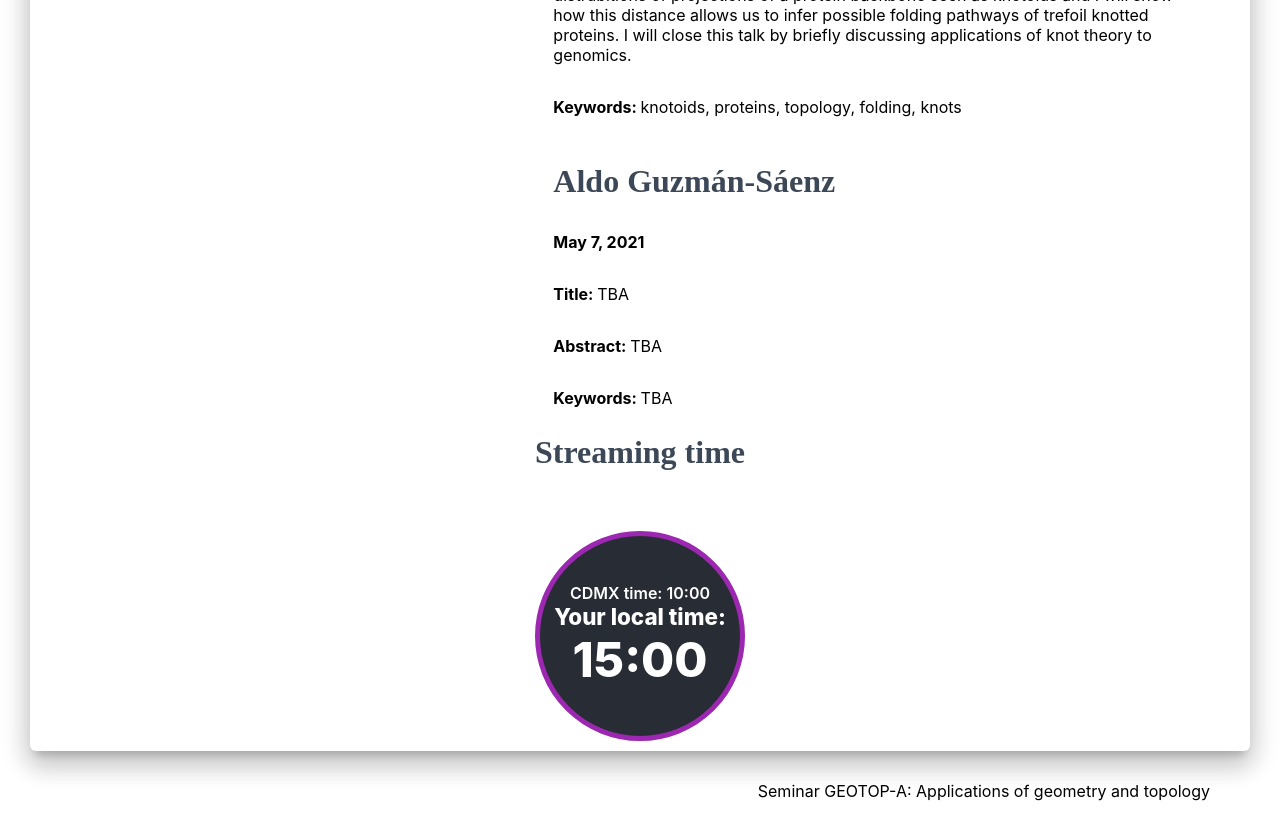
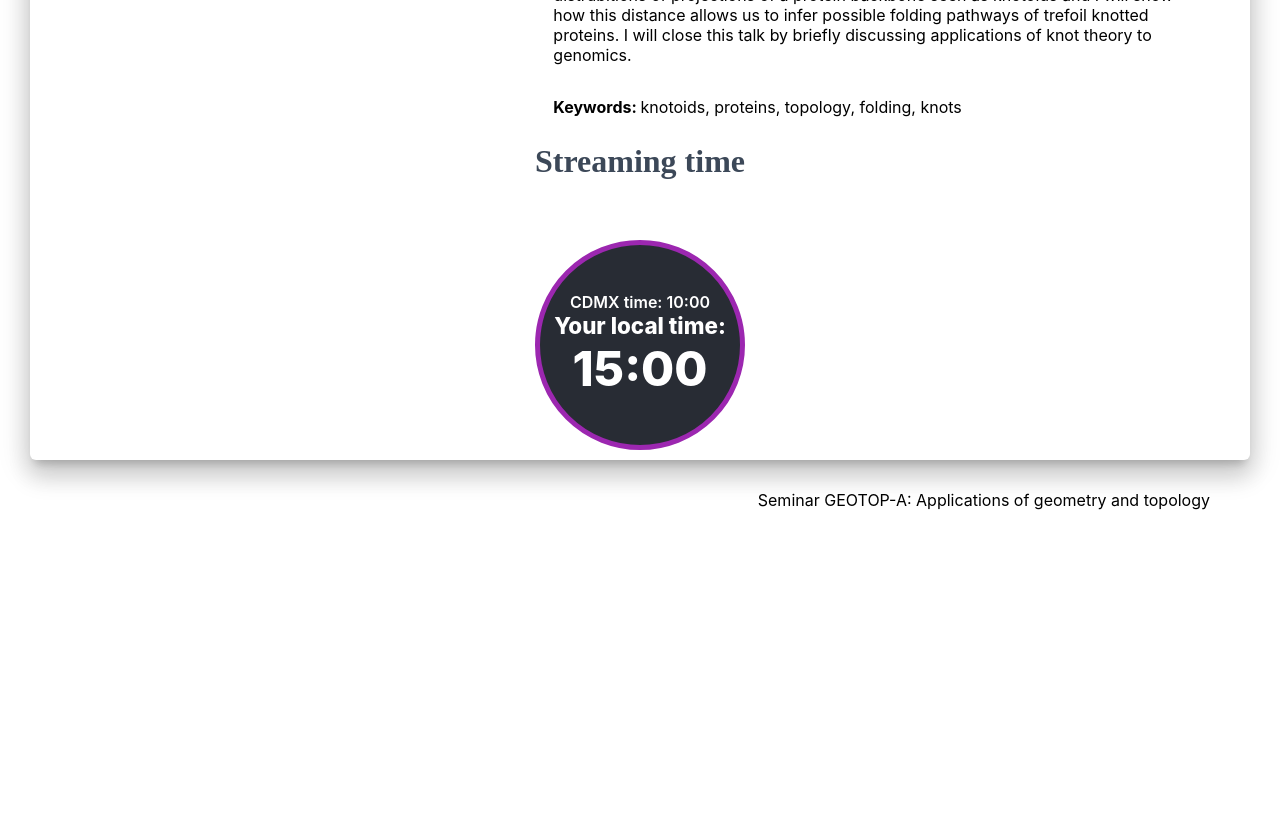
Before and after one commit to miguelruor/geotop-a-2.0, a React (Create React App) app: page /NextTalks in a window 1280 px wide. Shown: the part 960-1791 px from the top of the page. After the commit the page ends 1500 px from the top, so only its background shows below. Built offline with nearby package versions, Linux system fonts and the light colour scheme.

Commit message:
quit next talk without information

```diff
--- a/src/views/ListKeywordsPage/Sections/ListKeywordsSection.js
+++ b/src/views/ListKeywordsPage/Sections/ListKeywordsSection.js
@@ -172,7 +172,7 @@ export default function     ListSpeakersSection(){
         const listItems = orderedKeywords.map(keyword =>{
             return(
             <li style={{listStyleType:'square'}}>
-            <h5 style={{fontSize: '20px', fontStyle:'normal'}}>
+            <h5 style={{fontSize: '15px', fontStyle:'normal'}}>
                 {Object.keys(keyword).map(function(k) {
                     let result = '';
                     let first = true;
--- a/src/views/NextTalksPage/Sections/NextTalksSection.js
+++ b/src/views/NextTalksPage/Sections/NextTalksSection.js
@@ -61,8 +61,8 @@ export default function NextTalksSection(){
                     ))}
                 </GridContainer>
             </GridItem>
-            <GridItem xs={12} sm={12} md={5} className={classes.nextTalk}>
-              <div style={{textAlign: "center"}}>{/*<img src={image2} className={imageClasses}/>*/}</div>
+            {/*<GridItem xs={12} sm={12} md={5} className={classes.nextTalk}>
+              <div style={{textAlign: "center"}}><img src={image2} className={imageClasses}/></div>
             </GridItem>
             <GridItem xs={12} sm={12} md={7}>
                 <GridContainer>
@@ -76,7 +76,7 @@ export default function NextTalksSection(){
                         </>
                     ))}
                 </GridContainer>
-            </GridItem>
+            </GridItem>*/}
         </GridContainer>
     );
 }
```
